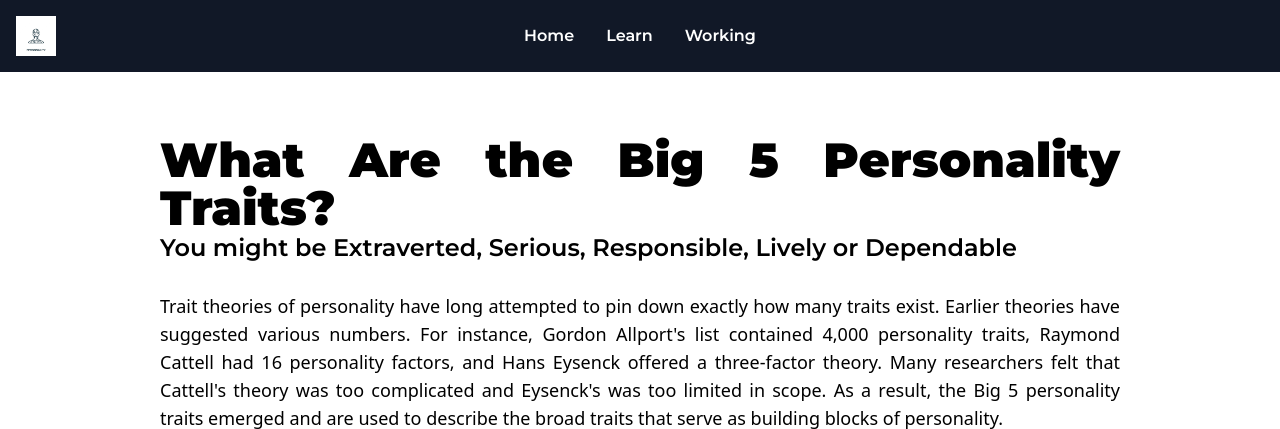
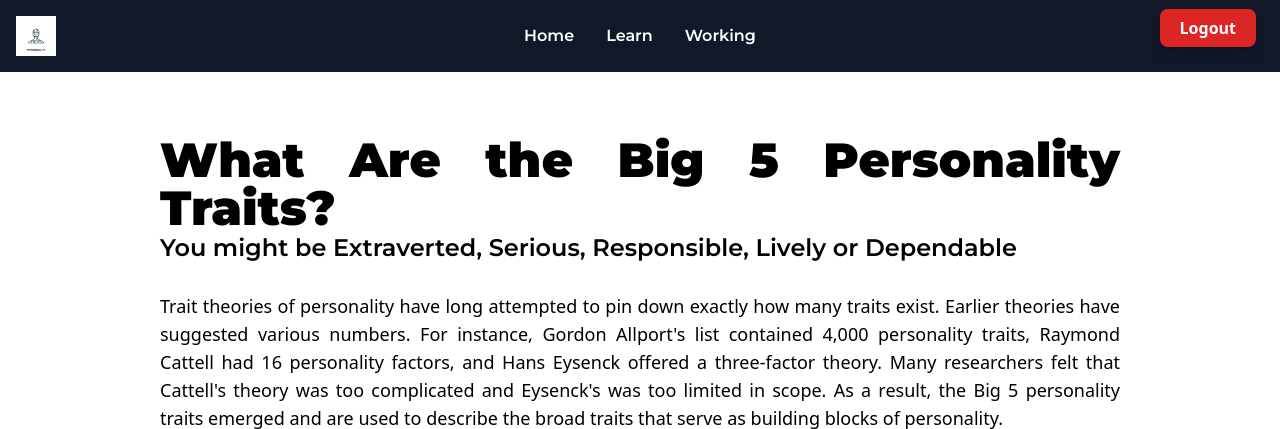
Before and after one commit to suhas-2404/Mini-Project-Personality, a Flask app: page /learn in a window 1280 px wide. Shown: the top 429 px of the page. Run offline with Flask 3, Linux system fonts and the light colour scheme; some libraries are stand-ins or nearby versions; some web fonts are replaced.

Commit message:
Added logout

```diff
--- a/templates/base.html
+++ b/templates/base.html
@@ -22,7 +22,11 @@
 <body>
 
     <div class="h-screen w-full flex flex-col justify-between">
-       <div class="bg-gray-900 text-white py-4 font-[Montserrat] font-semibold">
+        <!-- Logout button at top right -->
+        <div class="absolute top-4 right-6 z-50">
+            <a href="/logout" class="bg-red-600 hover:bg-red-700 text-white font-bold py-2 px-5 rounded-lg shadow-lg transition-all duration-200">Logout</a>
+        </div>
+        <div class="bg-gray-900 text-white py-4 font-[Montserrat] font-semibold">
     <div class="container mx-auto px-4 flex items-center justify-between relative">
         <!-- Logo aligned to the left -->
         <img class="w-10 h-10" src="{{ url_for('static', filename='assets/logo.png') }}" alt="Logo">
--- a/templates/result.html
+++ b/templates/result.html
@@ -95,7 +95,7 @@
             </div>
 
             <div class="text-center p-4 font-semibold" style="background-color: rgba(0, 0, 0, 0.2);">
-                Nithin Balaji © 2022
+                Mini Project © 2025
             </div>
         </div>
 
```
